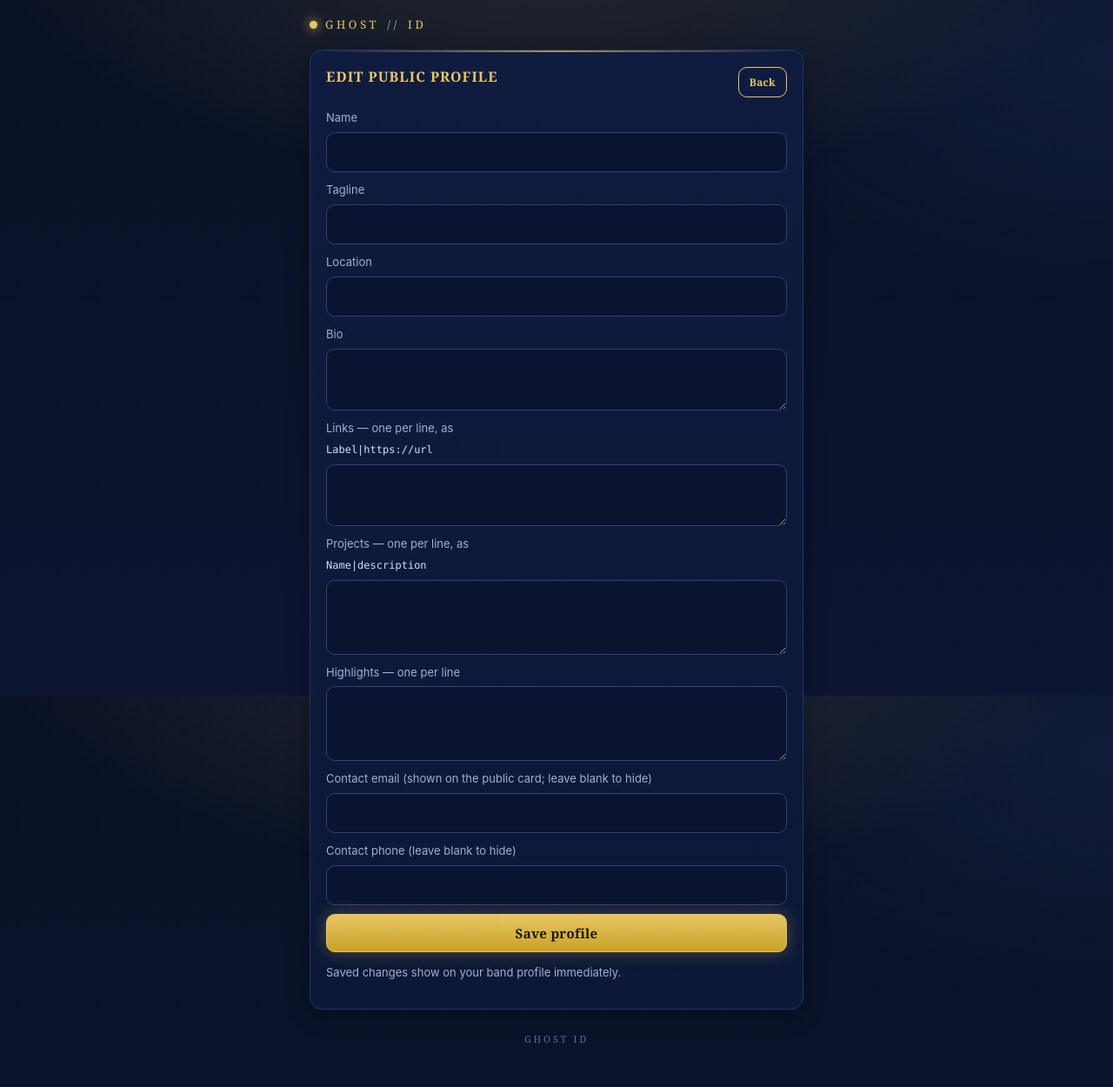
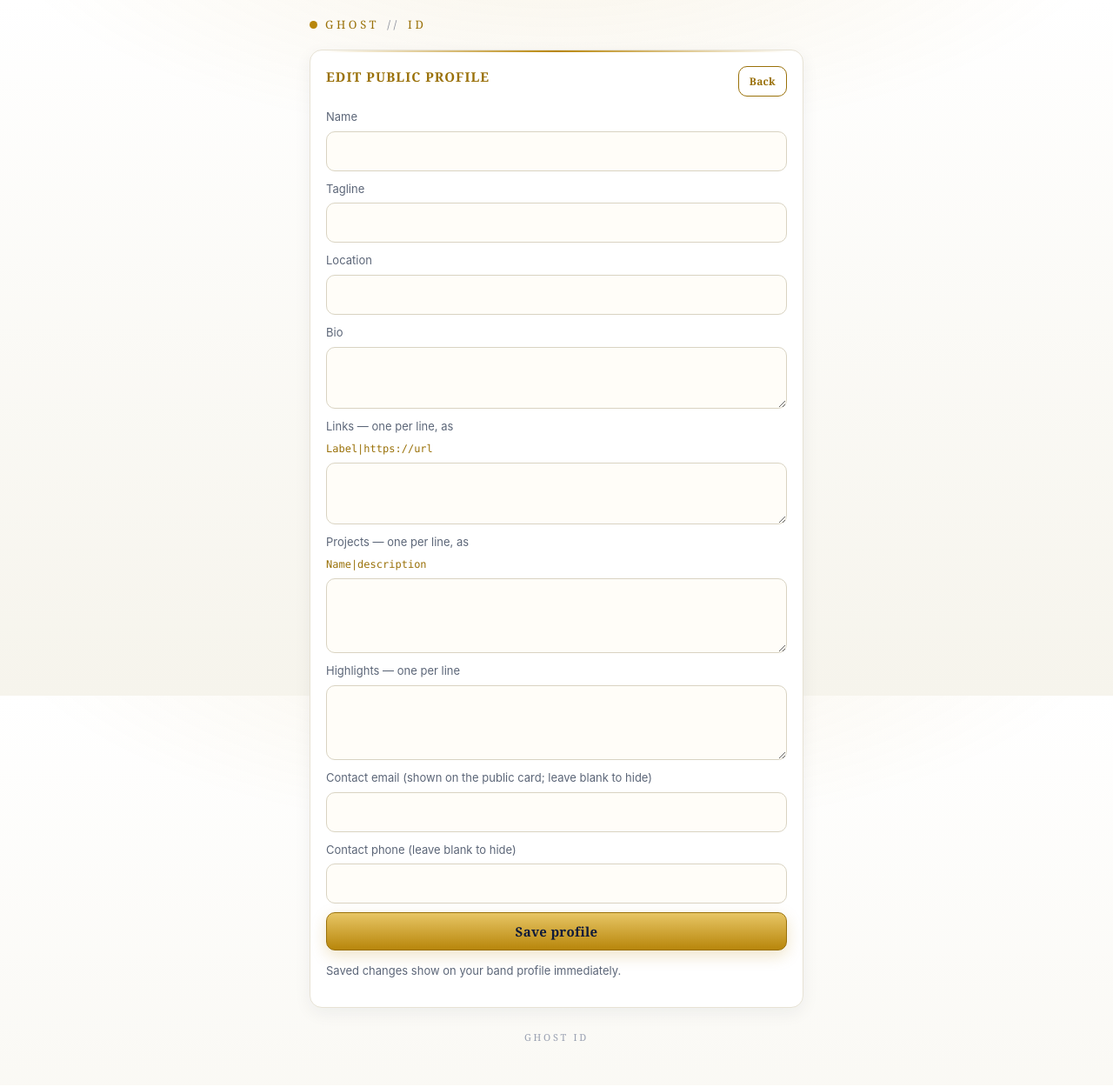
Before and after one commit to Abhay070/RFID, a FastAPI app: template app/templates/profile_edit.html in a window 1280 px wide. Shown: the whole page at 87% size. After the commit the page ends 1198 px from the top, so only its background shows below. Run offline with FastAPI, Linux system fonts and the light colour scheme; the template is opened without the code that fills it, so the values that code supplies are empty.

Commit message:
Switch to a white/light gold-and-navy theme
Light background with navy serif headings and gold accents, replacing
the dark palette, across the public profile and Command. Updates the
page theme-color meta to white. Original styling; strict CSP unchanged.

Co-Authored-By: Claude Opus 4.8 <noreply@anthropic.com>
Claude-Session: https://claude.ai/code/session_01FouWNj3cXbbmxPa3T3NSN2

```diff
--- a/app/static/style.css
+++ b/app/static/style.css
@@ -1,11 +1,11 @@
 :root {
-  --bg: #091124; --bg2: #0b1530;
-  --card: #0f1c3f; --card2: #0c1836; --line: #22346a; --line2: #2d427f;
-  --text: #f4f1e6; --muted: #9fb0d6; --faint: #5b6c96;
-  --gold: #e7c565; --gold2: #c9a227; --gold-ink: #1a1402;
-  --accent: #e7c565; --accent2: #cfe0ff; --accent-ink: #1a1402;
-  --danger: #ff6b6b; --warn: #ffcf6b;
-  --glow: 0 0 20px rgba(231,197,101,.30);
+  --bg: #ffffff; --bg2: #f6f4ec;
+  --card: #ffffff; --card2: #faf8f1; --line: #e7e2d4; --line2: #d9d3c2;
+  --text: #0e1a3a; --muted: #5c6678; --faint: #9aa1b2;
+  --navy: #0e1a3a; --gold: #b8860b; --gold2: #9a7109; --gold-soft: #c9a227;
+  --accent: #b8860b; --accent2: #0e1a3a; --accent-ink: #1a1402;
+  --danger: #c0392b; --warn: #a9790a;
+  --glow: 0 6px 18px rgba(184,134,11,.22);
   --serif: Georgia, "Times New Roman", "Iowan Old Style", serif;
   --mono: ui-monospace, "SF Mono", Menlo, Consolas, monospace;
   --sans: -apple-system, BlinkMacSystemFont, "Segoe UI", Roboto, sans-serif;
@@ -15,36 +15,34 @@ html, body { margin: 0; background: var(--bg); color: var(--text); font: 16px/1.
 body {
   min-height: 100vh;
   background-image:
-    radial-gradient(1100px 520px at 50% -12%, rgba(231,197,101,.14), transparent 60%),
-    radial-gradient(900px 500px at 100% 8%, rgba(60,96,180,.14), transparent 55%),
-    linear-gradient(180deg, var(--bg), var(--bg2));
+    radial-gradient(1100px 460px at 50% -14%, rgba(184,134,11,.10), transparent 60%),
+    linear-gradient(180deg, #ffffff, var(--bg2));
   background-attachment: fixed;
 }
-a { color: var(--gold); text-decoration: none; }
+a { color: var(--gold2); text-decoration: none; }
 a:hover { text-decoration: underline; }
 .wrap { max-width: 600px; margin: 0 auto; padding: 18px 16px 48px; }
 
 /* header / brand */
-.brand { font-family: var(--serif); letter-spacing: .28em; font-size: 13px; color: var(--gold);
+.brand { font-family: var(--serif); letter-spacing: .28em; font-size: 13px; color: var(--gold2);
   display: flex; align-items: center; gap: 9px; margin-bottom: 18px; text-transform: uppercase; }
-.brand .dot { width: 9px; height: 9px; border-radius: 50%; background: var(--gold);
-  box-shadow: 0 0 12px var(--gold); }
-.dim { color: var(--muted); }
+.brand .dot { width: 9px; height: 9px; border-radius: 50%; background: var(--gold); }
+.dim { color: var(--navy); opacity: .5; }
 
 /* cards */
-.card { position: relative; background: linear-gradient(180deg, var(--card), var(--card2));
+.card { position: relative; background: var(--card);
   border: 1px solid var(--line); border-radius: 14px; padding: 18px; margin-bottom: 14px;
-  box-shadow: 0 1px 0 rgba(255,255,255,.03) inset, 0 8px 24px rgba(0,0,0,.25); }
+  box-shadow: 0 6px 20px rgba(14,26,58,.06); }
 .card::before { content: ""; position: absolute; left: 14px; right: 14px; top: 0; height: 2px;
-  background: linear-gradient(90deg, transparent, var(--gold), transparent); opacity: .7; }
+  background: linear-gradient(90deg, transparent, var(--gold), transparent); }
 .hero { text-align: center; }
 .avatar { width: 80px; height: 80px; margin: 6px auto 12px; border-radius: 50%; display: grid;
-  place-items: center; font: 700 32px var(--serif); color: var(--gold);
-  border: 2px solid var(--gold); box-shadow: var(--glow), inset 0 0 20px rgba(231,197,101,.18); }
-h1 { margin: 6px 0; font-size: 29px; font-family: var(--serif); letter-spacing: .005em; }
-h2 { margin: 0 0 12px; font-size: 16px; font-family: var(--serif); letter-spacing: .06em;
-  text-transform: uppercase; color: var(--gold); }
-.tagline { color: var(--gold); font-family: var(--serif); font-style: italic; font-size: 15px; margin: 6px 0; }
+  place-items: center; font: 700 32px var(--serif); color: var(--gold2);
+  border: 2px solid var(--gold); box-shadow: inset 0 0 0 4px rgba(184,134,11,.08); }
+h1 { margin: 6px 0; font-size: 29px; font-family: var(--serif); color: var(--navy); letter-spacing: .005em; }
+h2 { margin: 0 0 12px; font-size: 15px; font-family: var(--serif); letter-spacing: .07em;
+  text-transform: uppercase; color: var(--gold2); }
+.tagline { color: var(--gold2); font-family: var(--serif); font-style: italic; font-size: 15px; margin: 6px 0; }
 .muted { color: var(--muted); } .fine { font-size: 13px; } .fine + .fine { margin-top: 2px; }
 
 /* layout bits */
@@ -60,32 +58,31 @@ h2 { margin: 0 0 12px; font-size: 16px; font-family: var(--serif); letter-spacin
 
 /* forms */
 input, select, textarea { width: 100%; padding: 12px; border-radius: 10px; border: 1px solid var(--line2);
-  background: #0a1430; color: var(--text); font-size: 16px; font-family: var(--sans); }
+  background: #fffdf8; color: var(--text); font-size: 16px; font-family: var(--sans); }
 textarea { font-family: var(--mono); font-size: 13px; resize: vertical; }
 input:focus, select:focus, textarea:focus { outline: none; border-color: var(--gold);
-  box-shadow: 0 0 0 3px rgba(231,197,101,.14); }
+  box-shadow: 0 0 0 3px rgba(184,134,11,.15); }
 label { display: flex; flex-direction: column; gap: 6px; font-size: 13px; color: var(--muted); }
 label.check { flex-direction: row; align-items: center; color: var(--text); gap: 6px; }
 label.check input { width: auto; }
 
 /* buttons */
-.btn { display: inline-block; padding: 11px 18px; border-radius: 10px; border: 1px solid var(--gold);
-  background: linear-gradient(180deg, var(--gold), var(--gold2)); color: var(--gold-ink); font-weight: 700;
+.btn { display: inline-block; padding: 11px 18px; border-radius: 10px; border: 1px solid var(--gold2);
+  background: linear-gradient(180deg, #e7c565, var(--gold)); color: var(--navy); font-weight: 700;
   font-size: 15px; cursor: pointer; font-family: var(--serif); letter-spacing: .02em; box-shadow: var(--glow); }
-.btn:hover { text-decoration: none; filter: brightness(1.06); }
-.btn.ghost { background: transparent; color: var(--gold); box-shadow: none; }
-.btn.ghost:hover { background: rgba(231,197,101,.10); }
+.btn:hover { text-decoration: none; filter: brightness(1.04); }
+.btn.ghost { background: #fff; color: var(--gold2); box-shadow: none; }
+.btn.ghost:hover { background: #fbf6e9; }
 .btn.small { padding: 7px 12px; font-size: 12px; }
-.btn.danger { background: var(--danger); border-color: var(--danger); color: #2a0000;
-  box-shadow: 0 0 18px rgba(255,107,107,.3); }
+.btn.danger { background: var(--danger); border-color: var(--danger); color: #fff; box-shadow: 0 6px 18px rgba(192,57,43,.2); }
 .btn.wide { width: 100%; margin-top: 10px; }
 
 /* banners / tags */
-.banner { border: 1px solid var(--gold); background: rgba(231,197,101,.08); border-radius: 11px;
+.banner { border: 1px solid var(--gold); background: #fbf4e2; border-radius: 11px;
   padding: 10px 14px; margin-bottom: 14px; font-size: 14px; }
-.pill { font-family: var(--mono); font-size: 12px; background: var(--line); border-radius: 99px; padding: 2px 9px; }
+.pill { font-family: var(--mono); font-size: 12px; background: #f0ece0; border-radius: 99px; padding: 2px 9px; }
 .tag { font-family: var(--mono); font-size: 11px; border-radius: 6px; padding: 1px 7px;
-  border: 1px solid var(--line2); color: var(--gold); text-transform: uppercase; letter-spacing: .05em; }
+  border: 1px solid var(--line2); color: var(--gold2); text-transform: uppercase; letter-spacing: .05em; }
 .tag.owner { color: var(--warn); border-color: var(--warn); }
 .flag { display: inline-block; font-family: var(--mono); font-size: 10px; text-transform: uppercase;
   letter-spacing: .05em; color: var(--danger); border: 1px solid var(--danger); border-radius: 6px;
@@ -95,7 +92,7 @@ label.check input { width: auto; }
 .stats { display: grid; grid-template-columns: repeat(auto-fit, minmax(84px, 1fr)); gap: 9px; margin: 6px 0 14px; }
 .stats > div { display: flex; flex-direction: column; gap: 2px; background: var(--card2);
   border: 1px solid var(--line); border-radius: 11px; padding: 11px 12px; }
-.stats strong { font: 700 24px var(--serif); color: var(--gold); text-shadow: 0 0 14px rgba(231,197,101,.25); }
+.stats strong { font: 700 24px var(--serif); color: var(--navy); }
 .stats .muted { font-size: 11px; }
 .chart { width: 100%; height: 76px; margin: 6px 0 4px; display: block; }
 .chart .bar { fill: var(--gold); opacity: .9; }
@@ -110,16 +107,15 @@ label.check input { width: auto; }
 .recon:first-of-type { border-top: 0; }
 .recon-grab { display: flex; gap: 12px; margin-top: 8px; align-items: flex-start; }
 .recon-grab .shot { width: 92px; border-radius: 10px; border: 1px solid var(--line2); }
-.shot-big { width: 100%; max-width: 320px; border-radius: 12px; border: 1px solid var(--line2);
-  box-shadow: var(--glow); }
-.raw { background: #0a1430; border: 1px solid var(--line); border-radius: 10px; padding: 12px;
-  font: 12px/1.5 var(--mono); color: var(--accent2); overflow-x: auto; white-space: pre-wrap; word-break: break-all; }
+.shot-big { width: 100%; max-width: 320px; border-radius: 12px; border: 1px solid var(--line2); }
+.raw { background: #faf8f1; border: 1px solid var(--line); border-radius: 10px; padding: 12px;
+  font: 12px/1.5 var(--mono); color: var(--navy); overflow-x: auto; white-space: pre-wrap; word-break: break-all; }
 
 /* audit */
 .audit { font-family: var(--mono); font-size: 12px; display: flex; flex-direction: column; gap: 6px;
   max-height: 340px; overflow: auto; }
 .audit .warn strong { color: var(--danger); }
 .error { color: var(--danger); }
-code { font-family: var(--mono); font-size: 12px; word-break: break-all; color: var(--accent2); }
+code { font-family: var(--mono); font-size: 12px; word-break: break-all; color: var(--gold2); }
 .foot { text-align: center; color: var(--faint); font: 11px var(--serif); letter-spacing: .25em;
   margin-top: 26px; text-transform: uppercase; }
--- a/app/templates/base.html
+++ b/app/templates/base.html
@@ -4,7 +4,7 @@
   <meta charset="utf-8">
   <meta name="viewport" content="width=device-width, initial-scale=1, viewport-fit=cover">
   <meta name="robots" content="noindex, nofollow">
-  <meta name="theme-color" content="#07090c">
+  <meta name="theme-color" content="#ffffff">
   <title>{% block title %}GHOST ID{% endblock %}</title>
   <link rel="stylesheet" href="/static/style.css">
 </head>
```
